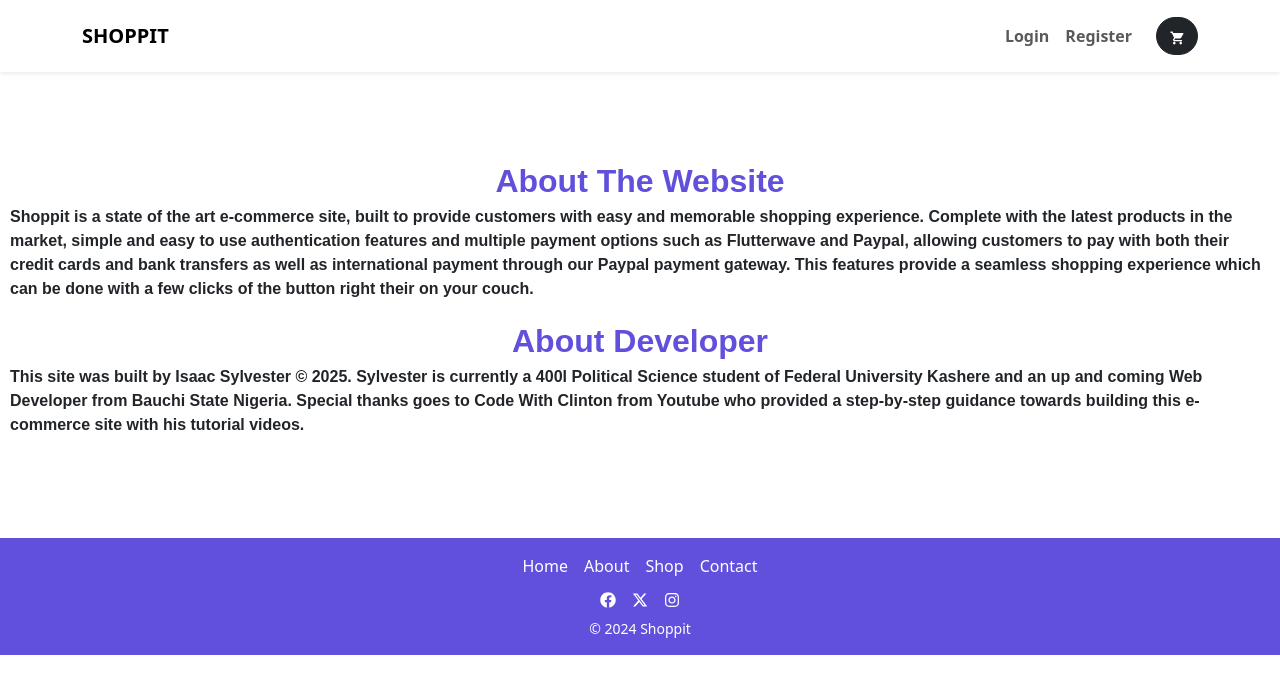
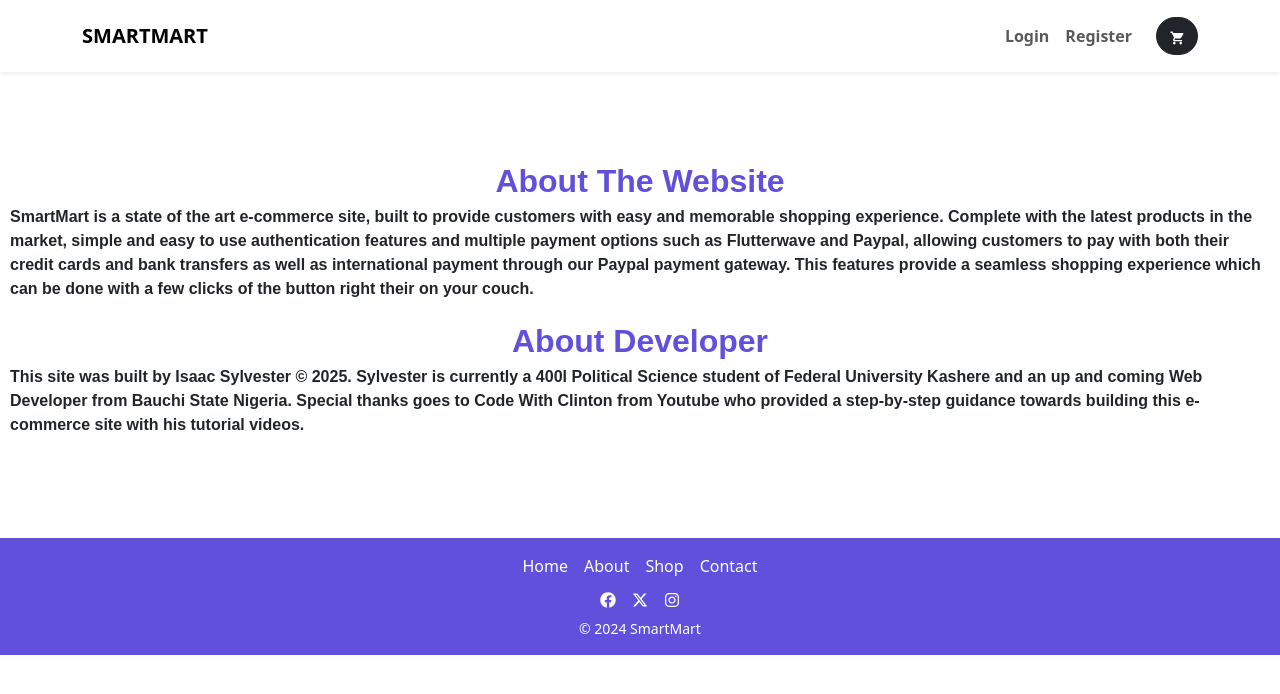
Before and after one commit to spencer-vs/shoppit-frontend, a React (Vite) app: page /about in a window 1280 px wide. Shown: the top 694 px of the page. Built offline with nearby package versions, Linux system fonts and the light colour scheme; no server answers.

Commit message:
new commit

```diff
--- a/src/Components/cart/CartSummary.jsx
+++ b/src/Components/cart/CartSummary.jsx
@@ -10,19 +10,19 @@ const CartSummary = ({cartTotal = 0, tax = 0}) => {
 
     return (
    <div className="col-md-4 align-self-start">
-    <div className="card p-3 shadow-sm w-100" style={{ overflow: "hidden", marginLeft: '20rem'}}>
+    <div className="card p-3 shadow-sm w-100" style={{ overflow: "hidden"}}>
         <div className="card-body">
             <h5 className="card-title">Cart Summary</h5>
             <hr/>
-            <div className="d-flex justify-content-between me-6">
+            <div className="d-flex justify-content-between ">
                 <span>Subtotal:</span>
                 <span>{`$${subTotal}`}</span>
             </div>
-            <div className="d-flex justify-content-between me-6">
+            <div className="d-flex justify-content-between ">
                 <span>Tax</span>
                 <span>{`$${cartTax}`}</span>
             </div>
-            <div className="d-flex justify-content-between mb-3 me-6">
+            <div className="d-flex justify-content-between mb-3">
                 <span>Total</span>
                 <span>{`$${total}`}</span>
             </div>
--- a/src/Components/ui/Footer.jsx
+++ b/src/Components/ui/Footer.jsx
@@ -27,7 +27,7 @@ const Footer = () => {
           </a>
         </div>
         {/* Copyright Section */}
-        <p className="small mb-0">&copy; 2024 Shoppit</p>
+        <p className="small mb-0">&copy; 2024 SmartMart</p>
       </div>
     </footer>
   );
--- a/src/Components/ui/NavBar.jsx
+++ b/src/Components/ui/NavBar.jsx
@@ -13,7 +13,7 @@ const NavBar = ({numCartItems}) => {
     <nav className={`navbar navbar-expand-lg navbar-light bg-white shadow-sm py-3 ${styles.stickyNavbar}`}>
       <div className="container">
         <Link className="navbar-brand fw-bold text-uppercase" to="/shoppit">
-          Shoppit
+          SmartMart
         </Link>
         <button
           className="navbar-toggler"
--- a/src/Components/ui/home/About.jsx
+++ b/src/Components/ui/home/About.jsx
@@ -18,7 +18,7 @@ const About = () => {
         <div className={styles.aboutShoppit}>
         <header className={styles.aboutHeader}>About The Website</header>
         <p className={styles.aboutBody}>
-            Shoppit is a state of the art e-commerce site, built to provide customers with easy and memorable shopping experience. Complete with the latest products in the market, simple and easy to use authentication features and multiple payment options such as Flutterwave and Paypal, allowing customers to pay with both their credit cards and bank transfers as well as international payment through our Paypal payment gateway. This features provide a seamless shopping experience which can be done with a few clicks of the button right their on your couch.
+            SmartMart is a state of the art e-commerce site, built to provide customers with easy and memorable shopping experience. Complete with the latest products in the market, simple and easy to use authentication features and multiple payment options such as Flutterwave and Paypal, allowing customers to pay with both their credit cards and bank transfers as well as international payment through our Paypal payment gateway. This features provide a seamless shopping experience which can be done with a few clicks of the button right their on your couch.
         </p>
         </div>
         <div className={styles.aboutdev}>
--- a/src/Components/ui/home/Header.jsx
+++ b/src/Components/ui/home/Header.jsx
@@ -9,7 +9,7 @@ const Header = () => {
                 Welcome To Your Favorite Store
             </h1>
             <p className="leade fw-normal text-white-75 mb-4">
-               Shoppit Make Your Dreams Come True From The Comfort Of Your Couch
+              SmartMart Make Your Dreams Come True From The Comfort Of Your Couch
             </p>
             <a href="#shop" className="btn btn-light btn-lg rounded-pill px-4 py-2">Shop Now</a>
         </div>
```
